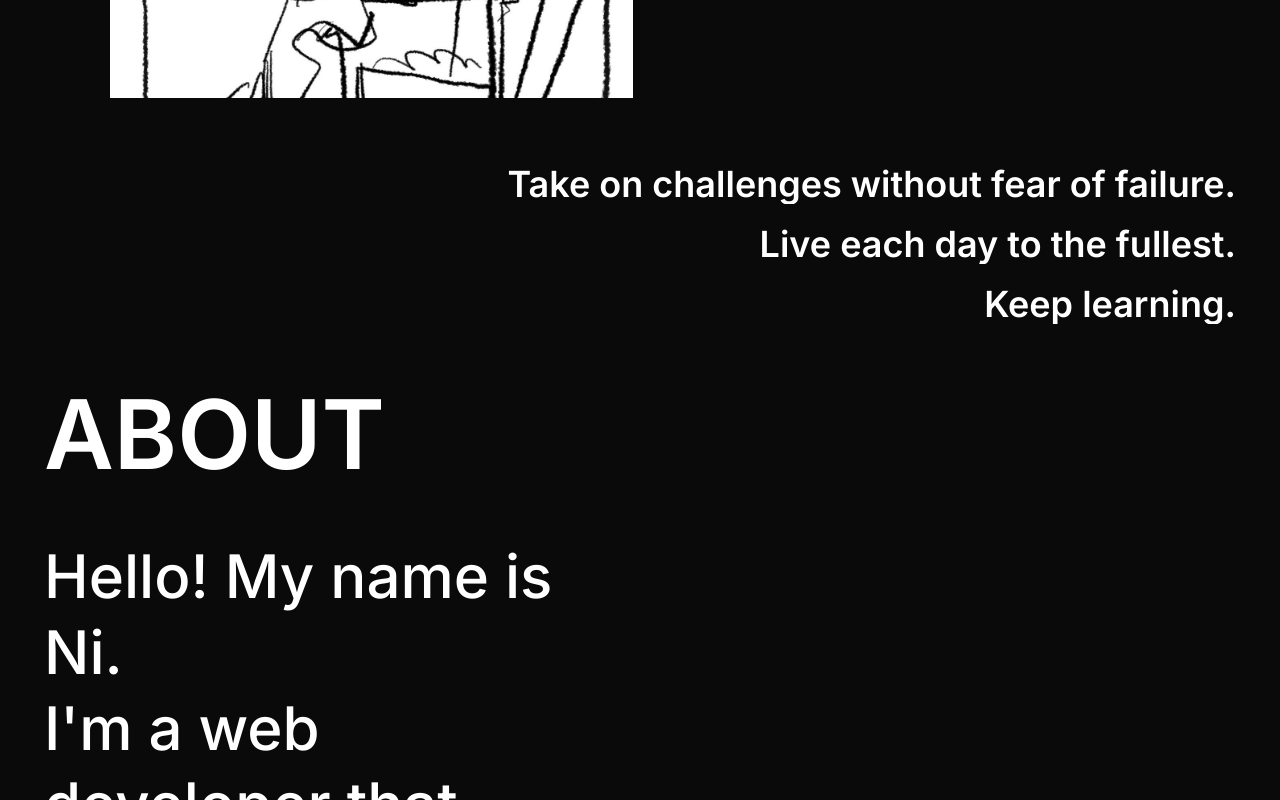
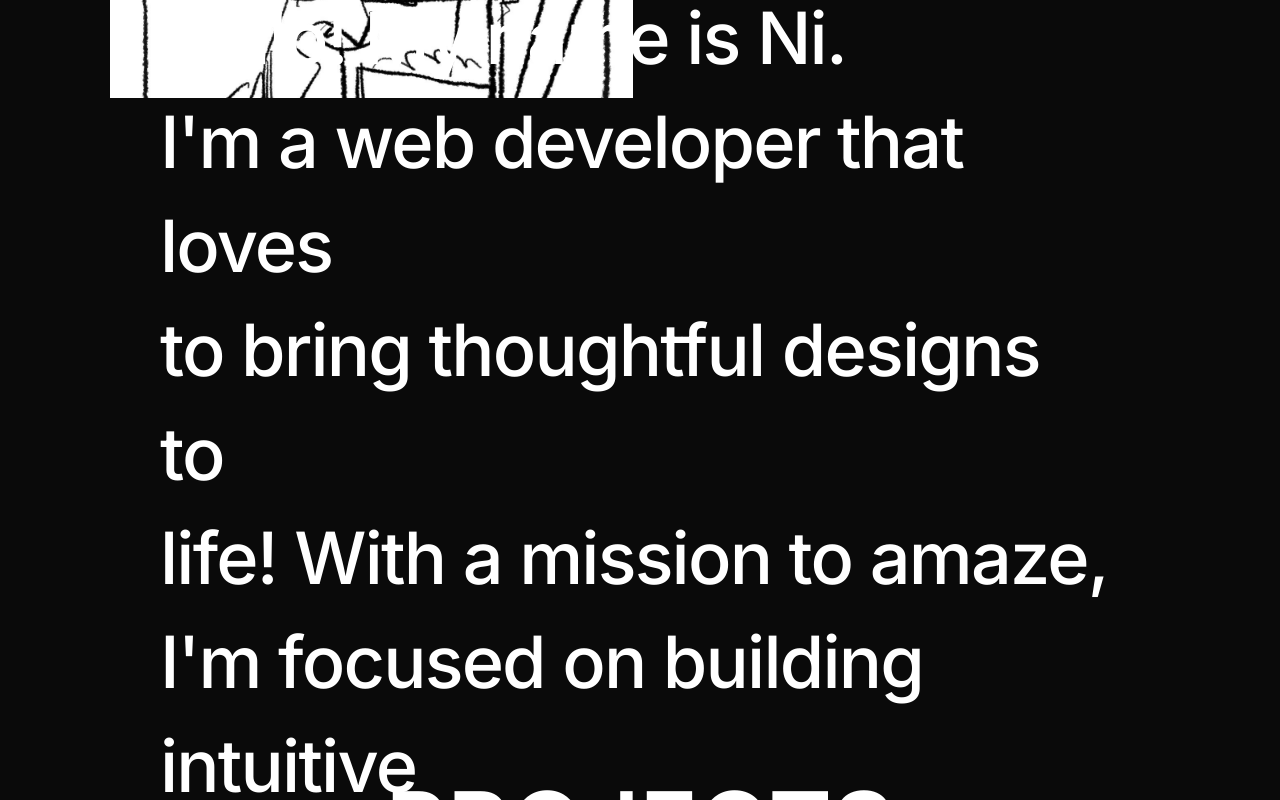
Before and after one commit to nihatran/nitran-portfolio, a Next.js app: page / in a window 1280 px wide. Shown: the part 680-1480 px from the top of the page. Built offline with nearby package versions, Linux system fonts and the light colour scheme.

Commit message:
Change design of about

```diff
--- a/components/about.tsx
+++ b/components/about.tsx
@@ -10,40 +10,12 @@ gsap.registerPlugin(SplitText);
 gsap.registerPlugin(ScrollTrigger);
 
 export default function About() {
-  const aboutSelfRef = useRef<HTMLDivElement>(null);
   const headingRef = useRef<HTMLHeadingElement>(null);
   const aboutMainRef = useRef<HTMLDivElement>(null);
 
   useGSAP(() => {
-    if (!aboutSelfRef.current) return;
     if (!headingRef.current) return;
     if (!aboutMainRef.current) return;
-
-    const aboutSelf = aboutSelfRef.current.querySelectorAll("p");
-    const master = gsap.timeline({
-      delay: 0.3,
-      scrollTrigger: { trigger: aboutSelf, start: "top 90%" },
-    });
-
-    aboutSelf.forEach((line, i) => {
-      const splitAboutSelf = SplitText.create(line, {
-        type: "lines",
-        mask: "lines",
-      });
-
-      gsap.set(splitAboutSelf.lines, { yPercent: 100 });
-
-      master.to(
-        splitAboutSelf.lines,
-        {
-          yPercent: 0,
-          duration: 0.9,
-          ease: "power4",
-          stagger: 0.2,
-        },
-        i * 0.3
-      );
-    });
 
     const splitHeading = SplitText.create(headingRef.current, {
       type: "chars",
@@ -80,23 +52,14 @@ export default function About() {
   });
 
   return (
-    <div className="flex xl:flex-col flex-col-reverse justify-end md:justify-between xl:h-svh p-6">
-      <div
-        ref={aboutSelfRef}
-        className="flex flex-col xl:items-end text-2xl lg:text-4xl xl:text-4xl font-medium xl:font-semibold gap-1 xl:gap-5 xl:p-5 p-3 md:px-0 mb-5 text-center xl:text-left"
-      >
-        <p>Take on challenges without fear of failure.</p>
-        <p>Live each day to the fullest.</p>
-        <p>Keep learning.</p>
-      </div>
-      <div className="border-1 md:invisible visible"></div>
-      <div className="flex flex-col gap-9 xl:gap-14 xl:items-start items-center mb-5 px-3 xl:p-5 md:px-0">
+    <div className="flex justify-center items-center xl:h-[80svh] mb-14 xl:mb-0">
+      <div className="flex flex-col gap-9 xl:gap-14 items-center mb-5 px-3 xl:p-5 md:px-0">
         <h2 ref={headingRef} className="xl:text-8xl text-5xl font-semibold">
           ABOUT
         </h2>
         <div
           ref={aboutMainRef}
-          className="xl:w-[40vw] md:w-[60vw] w-full xl:leading-19 text-2xl lg:text-4xl xl:text-6xl font-medium text-center xl:text-left"
+          className="xl:w-[75vw] w-[85vw] xl:leading-26 lg:leading-14 leading-10 tracking-tight text-3xl lg:text-5xl xl:text-7xl font-medium"
         >
           <p>Hello! My name is Ni.</p>
           <p>
--- a/components/projects.tsx
+++ b/components/projects.tsx
@@ -33,7 +33,7 @@ export default function Projects() {
   });
 
   return (
-    <div className="flex flex-col justify-center items-center xl:h-svh gap-9 xl:gap-15">
+    <div className="flex flex-col justify-center items-center xl:h-[80svh] gap-9 xl:gap-15">
       <h2 ref={headingRef} className="xl:text-8xl text-5xl font-semibold">
         PROJECTS
       </h2>
```
